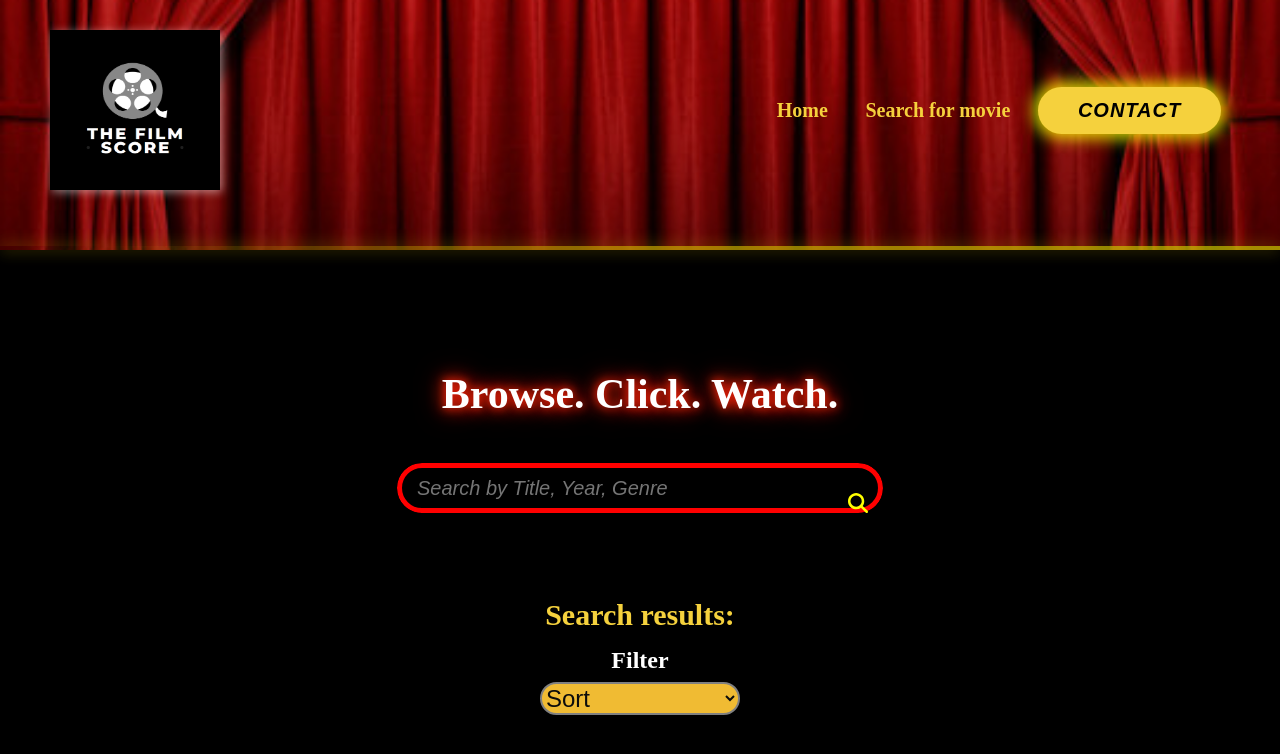
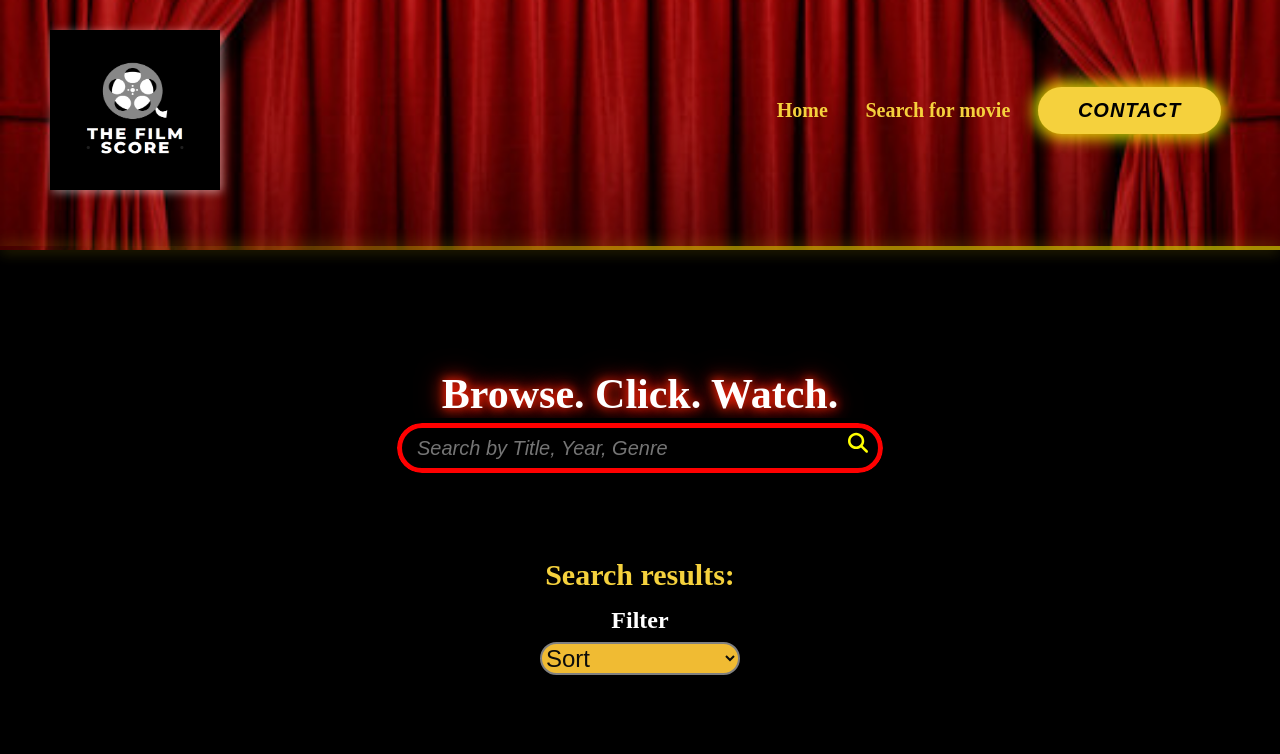
Before and after one commit to DerrickSimilien/Filmscore-React, a React (Create React App) app: page /movies in a window 1280 px wide. Shown: the top 754 px of the page. Built offline with nearby package versions, Linux system fonts and the light colour scheme.

Commit message:
Initialized git repository

```diff
--- a/src/index.css
+++ b/src/index.css
@@ -441,7 +441,7 @@ vertical-align: -0.125em;
   border: 5px solid red !important;
   flex: 1;
   height: 50px;
-  padding: 8px;
+  padding: 10px 40px 10px 10px;
   border: none;
   outline: 5px solid black;
   font-size: 16px;
@@ -459,6 +459,7 @@ vertical-align: -0.125em;
   padding: 10px;
   position: absolute;
   right: 10px;
+  transform: translateY(-50%);
  }
 
  .SearchButton i {
@@ -482,6 +483,7 @@ vertical-align: -0.125em;
   margin-top: 40px;
   gap: 10px;
   position: relative;
+  margin: 0 auto;
   width: 40%;
   max-width: 600px;
   /* transform: translate(-50%, -50%); */
@@ -558,6 +560,8 @@ vertical-align: -0.125em;
   align-items: center;
   margin-top: 150px;
   justify-content: center;
+  text-align: center;
+  position: relative;
   text-align: center;
   /* margin-top: 20px; */
   /* min-height: 100vh; */
```
